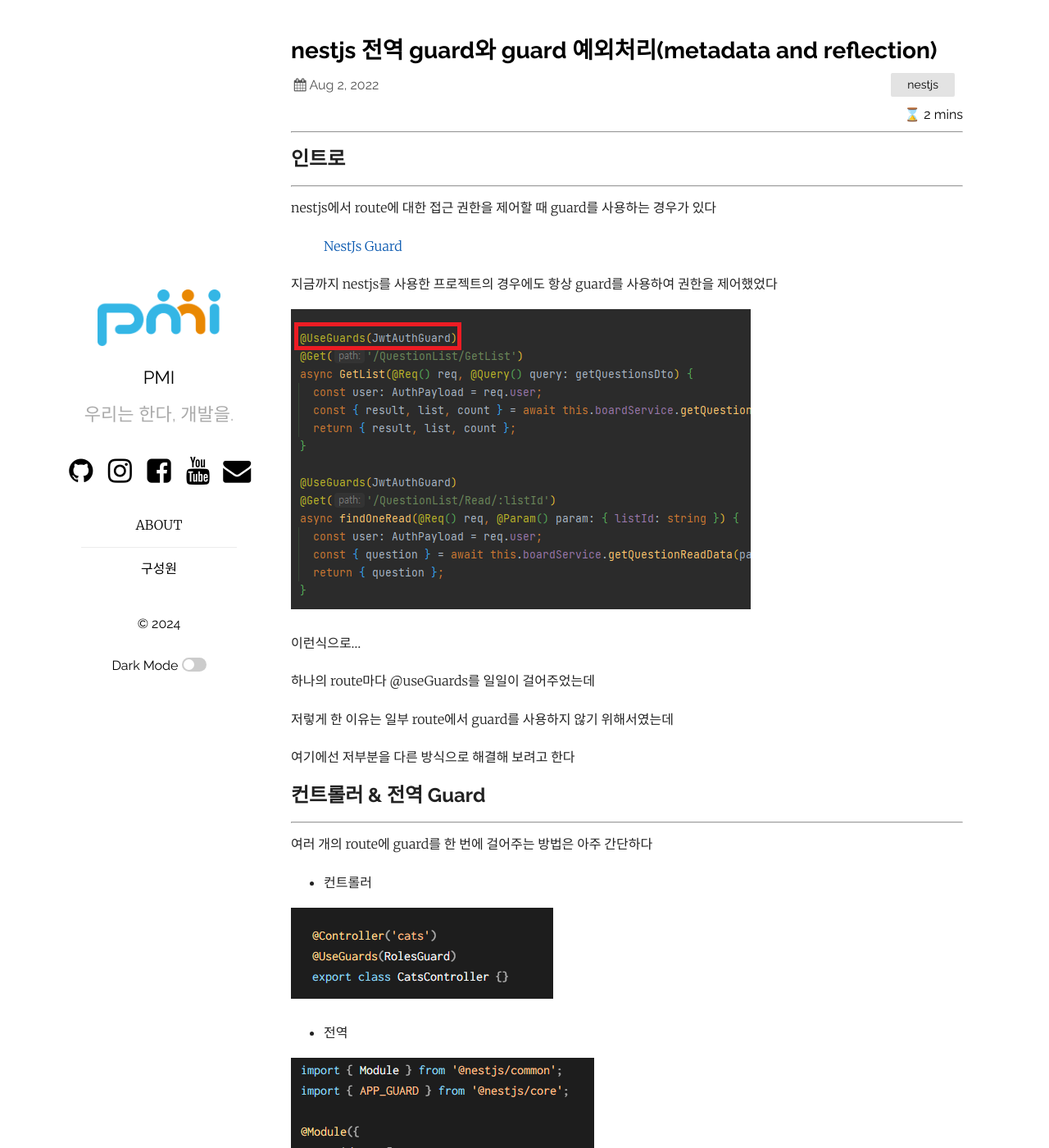
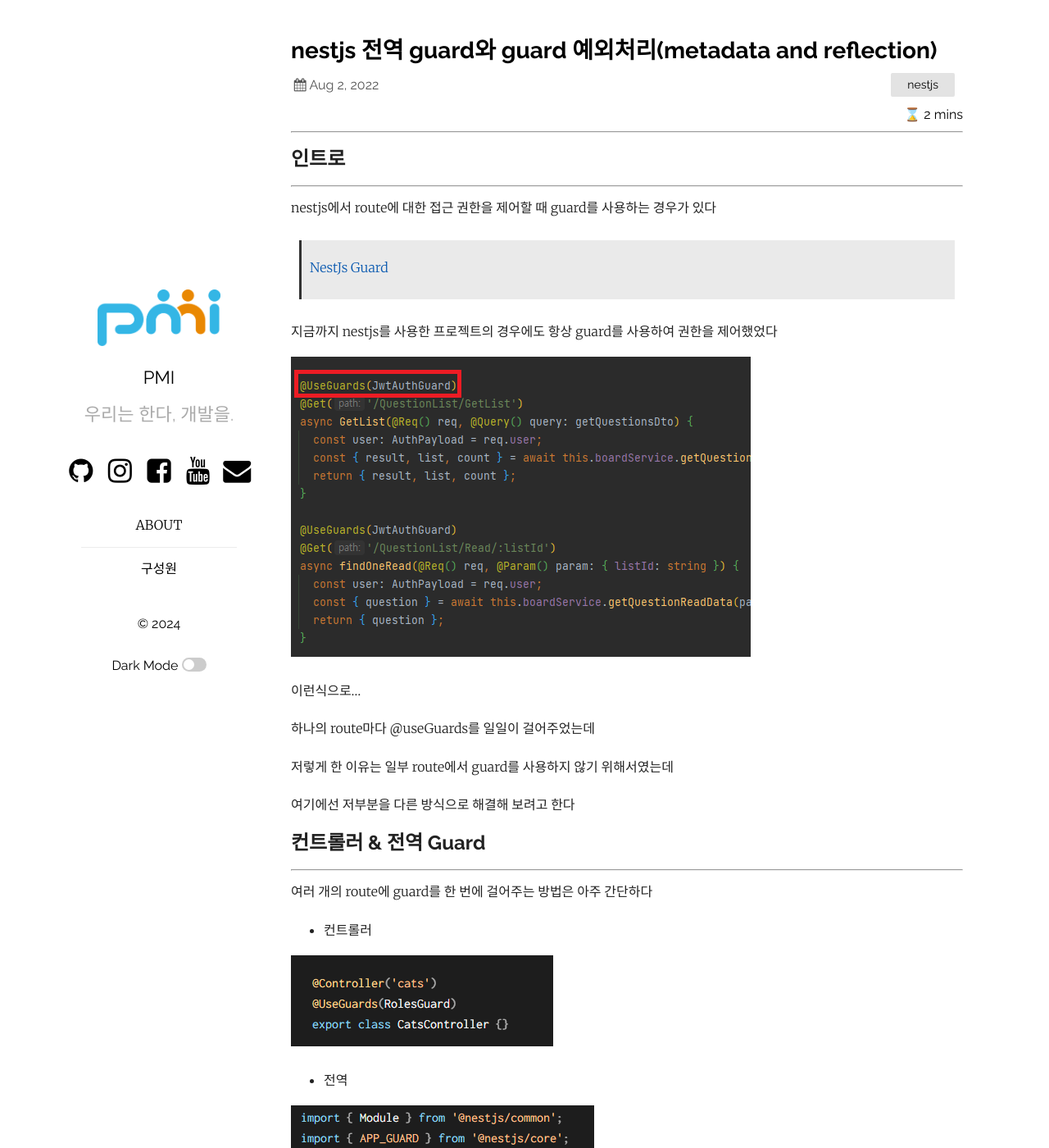
Before and after one commit to pmirnc-dev/pmirnc-dev.github.io, a Jekyll site: the page built from _posts/2022-08-02-nest-js-global-guard.markdown, in a window 1280 px wide and 1400 px high. Shown: the whole window at 82% size. Built offline with Jekyll 4.4.1, drawn with Linux system fonts in a browser that asks for light colours; comment, search, counter and statistics services are not loaded.

Commit message:
fix(scss): blockquote css 수정
blockquote css 수정

```diff
--- a/_sass/dark.scss
+++ b/_sass/dark.scss
@@ -18,6 +18,15 @@
 	}
 	.post p {
 		color: #ddd;
+	}
+
+	blockquote {
+		background: #333333;
+		border-left: 3px solid #ccc;
+
+		* {
+			background: inherit;
+		}
 	}
 
 	.social [class^="icon-"] {
--- a/_sass/plain.scss
+++ b/_sass/plain.scss
@@ -500,6 +500,20 @@
 //  }
 //}
 
+blockquote {
+  background: #eaeaea;
+  border-left: 3px solid #333333;
+  margin: 1.5em 10px;
+  padding: 0.5em 10px;
+
+  * {
+    background: inherit;
+  }
+  p {
+    display: inline-block;
+  }
+}
+
 
 #posts-label {
   font-size: 15px;
```
